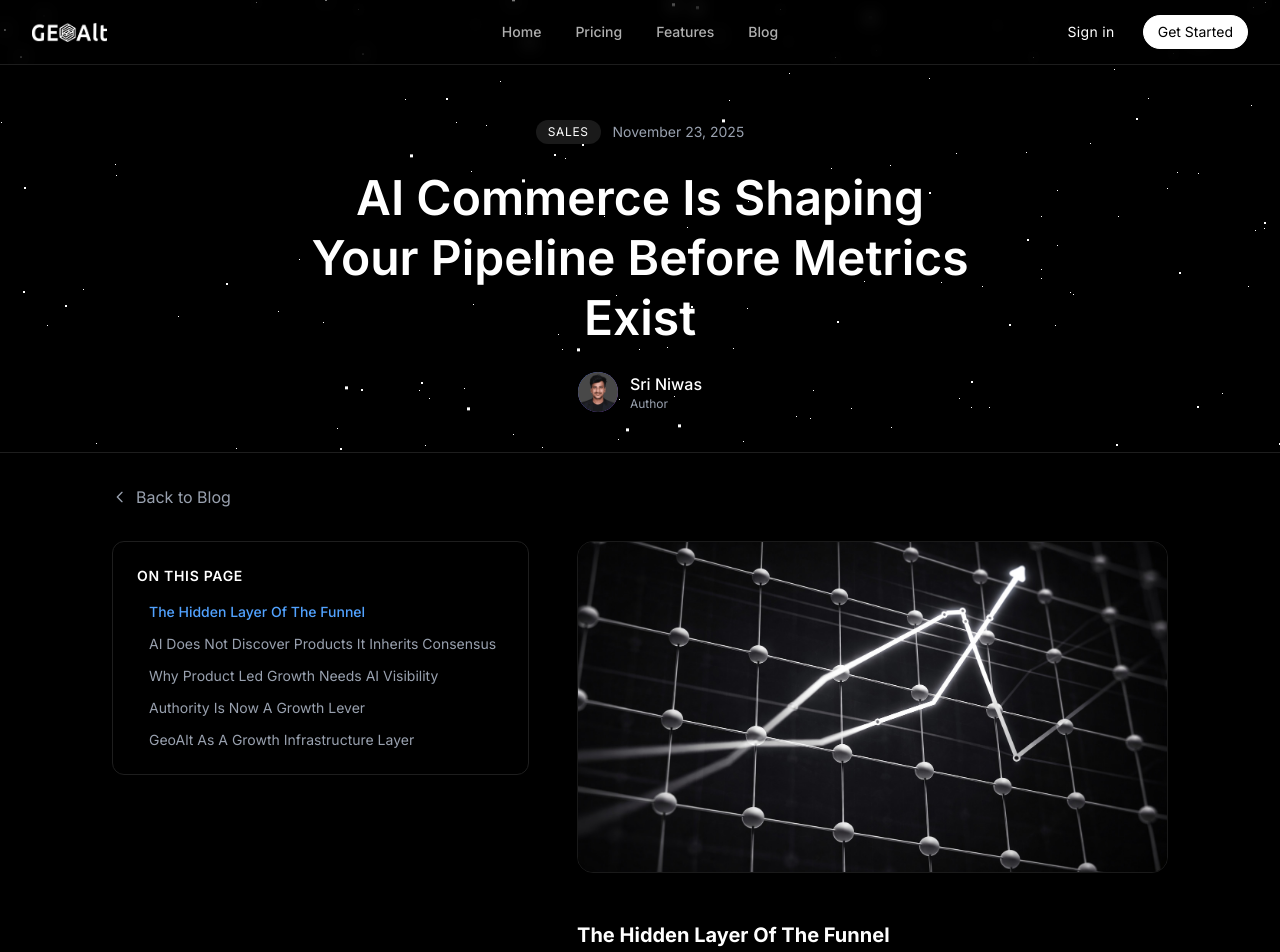
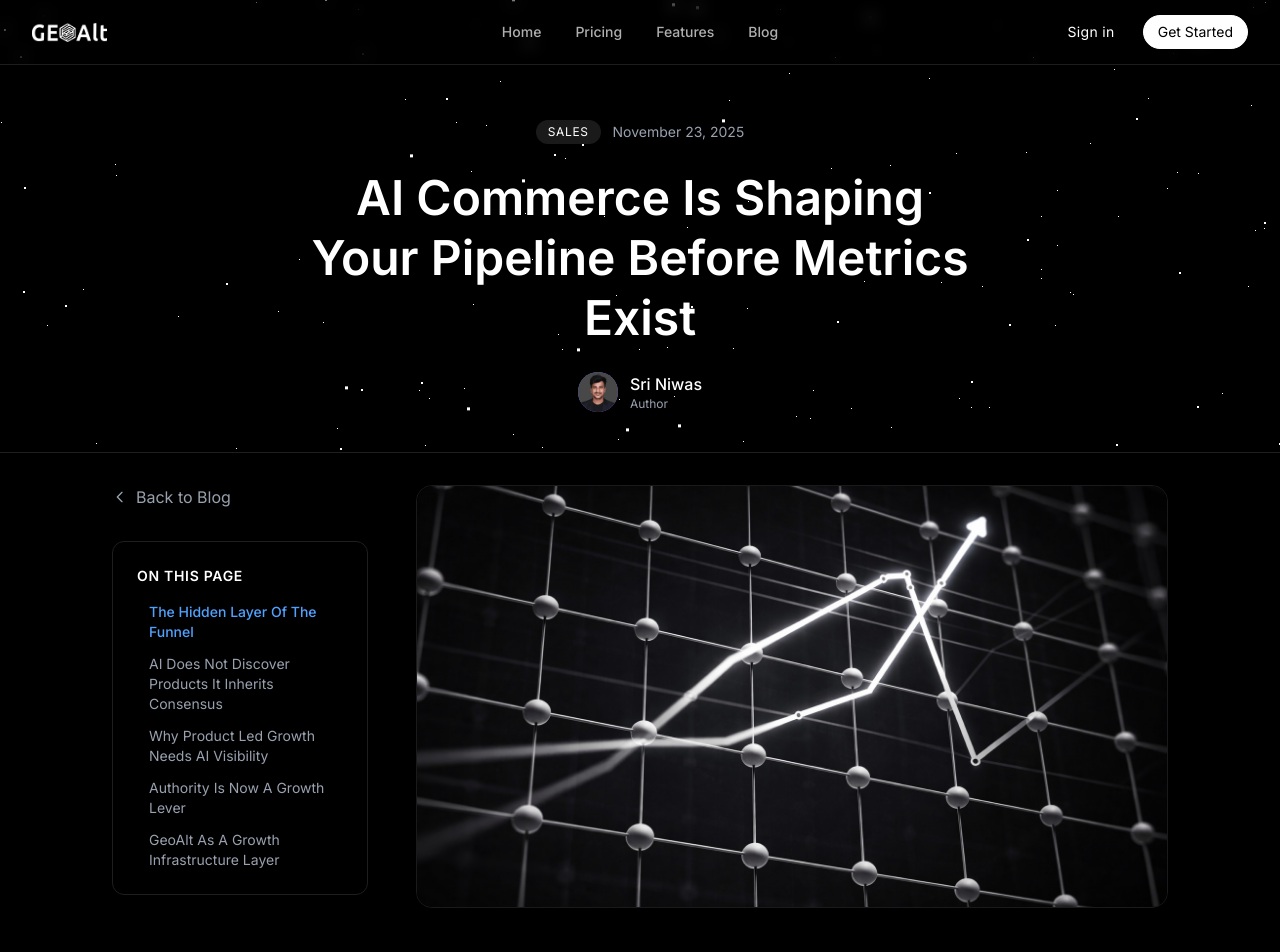
Before and after one commit to geoalt43/geoalt-website, a Next.js app: page /blog/ai-commerce-is-shaping-your-pipeline-before-metrics-exist in a window 1280 px wide. Shown: the top 952 px of the page. Built offline with nearby package versions, Linux system fonts and the light colour scheme; no server answers.

Commit message:
Minor fixes

```diff
--- a/src/app/blog/[slug]/page.tsx
+++ b/src/app/blog/[slug]/page.tsx
@@ -109,6 +109,7 @@ export default async function BlogPostPage({ params }: BlogPostPageProps) {
             <main className="flex-grow pb-20 bg-black z-10 pt-8 border-t border-[#1e1e1e]">
                 <div className="max-w-[70rem] mx-auto px-4 sm:px-6 md:px-8 flex lg:gap-12 relative">
 
+                    <div className="lg:hidden">
                         <Link
                             href="/blog"
                             className="inline-flex items-center text-gray-400 hover:text-white mb-8 transition-colors group"
@@ -123,11 +124,32 @@ export default async function BlogPostPage({ params }: BlogPostPageProps) {
                             </svg>
                             Back to Blog
                         </Link>
+                    </div>
 
                 </div>
                 <div className="max-w-[70rem] mx-auto px-4 sm:px-6 md:px-8 flex lg:gap-12 relative">
 
+                    {/* Sticky Sidebar */}
+                    <aside
+                        className="hidden lg:flex flex-col gap-8 shrink-0 w-64 sticky h-[calc(100vh-120px)] overflow-y-auto pb-8 self-start"
+                        style={{ top: '100px' }}
+                    >
+                        <Link
+                            href="/blog"
+                            className="inline-flex items-center text-gray-400 hover:text-white transition-colors group"
+                        >
+                            <svg
+                                className="w-4 h-4 mr-2 transform group-hover:-translate-x-1 transition-transform"
+                                fill="none"
+                                viewBox="0 0 24 24"
+                                stroke="currentColor"
+                            >
+                                <path strokeLinecap="round" strokeLinejoin="round" strokeWidth={2} d="M15 19l-7-7 7-7" />
+                            </svg>
+                            Back to Blog
+                        </Link>
                         <TableOfContents headings={headings} />
+                    </aside>
 
                     <div className="min-w-0 flex-1 mx-auto">
                         <article className="mb-20">
--- a/src/app/layout.tsx
+++ b/src/app/layout.tsx
@@ -189,8 +189,8 @@ export default function RootLayout({
   }
 
   return (
-    <html lang="en" className="dark overflow-x-hidden" suppressHydrationWarning>
-      <body className={`${inter.className} overflow-x-hidden`}>
+    <html lang="en" className="dark" suppressHydrationWarning>
+      <body className={`${inter.className}`}>
         <script
           type="application/ld+json"
           dangerouslySetInnerHTML={{ __html: JSON.stringify(organizationStructuredData) }}
--- a/src/components/blog/TableOfContents.tsx
+++ b/src/components/blog/TableOfContents.tsx
@@ -43,7 +43,7 @@ export function TableOfContents({ headings }: TableOfContentsProps) {
     if (headings.length === 0) return null
 
     return (
-        <nav className="sticky top-[140px] hidden lg:block shrink-0 self-start max-h-[calc(100vh-160px)] overflow-y-auto border p-6 rounded-xl border-[#1e1e1e] pr-8">
+        <nav className="border p-6 rounded-xl border-[#1e1e1e] pr-8">
             <h4 className="text-sm font-semibold text-white mb-4 uppercase tracking-wider">
                 On this page
             </h4>
--- a/src/components/layout/navbar.tsx
+++ b/src/components/layout/navbar.tsx
@@ -128,7 +128,6 @@ export function Navbar() {
             </Link>
             <Link
               href="/pricing"
-              onClick={handlePricingClick}
               className="px-4 py-2 text-sm font-medium rounded-full border border-transparent text-[#afafaf] hover:border-[#4b4b4b] hover:bg-[#4b4b4b] hover:text-white transition-all duration-150 ease-out"
             >
               Pricing
@@ -211,7 +210,7 @@ export function Navbar() {
                 Home
               </Link>
               <Link
-                href="/#pricing"
+                href="/pricing"
                 onClick={handlePricingClick}
                 className="px-4 py-2 text-sm font-medium rounded-full border border-transparent text-[#afafaf] hover:border-[#4b4b4b] hover:bg-[#4b4b4b] hover:text-white active:bg-[#5a5a5a] active:border-[#5a5a5a] active:text-white transition-all duration-150 ease-out"
               >
```
Lines whose indentation alone changed are shown as unchanged.
